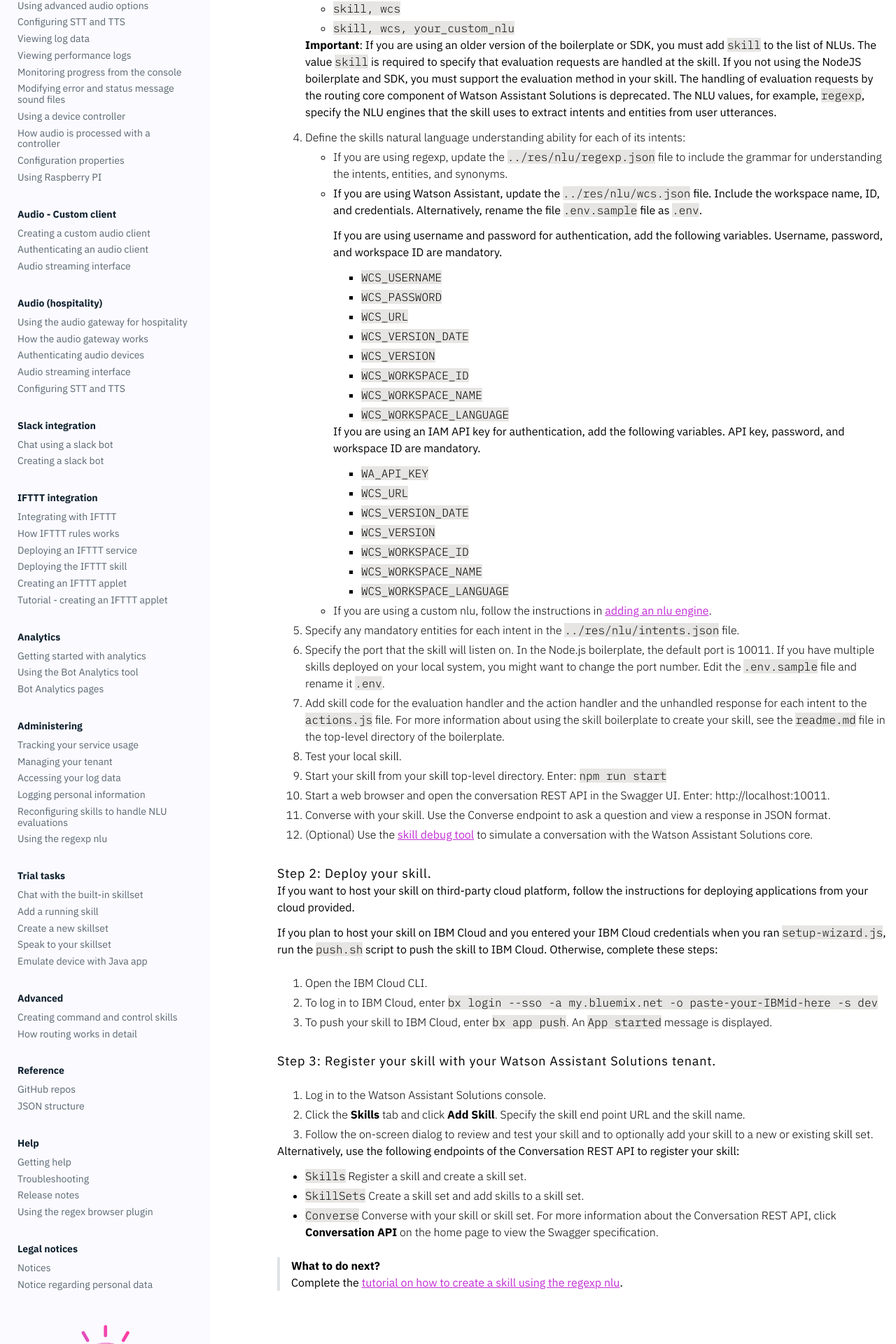
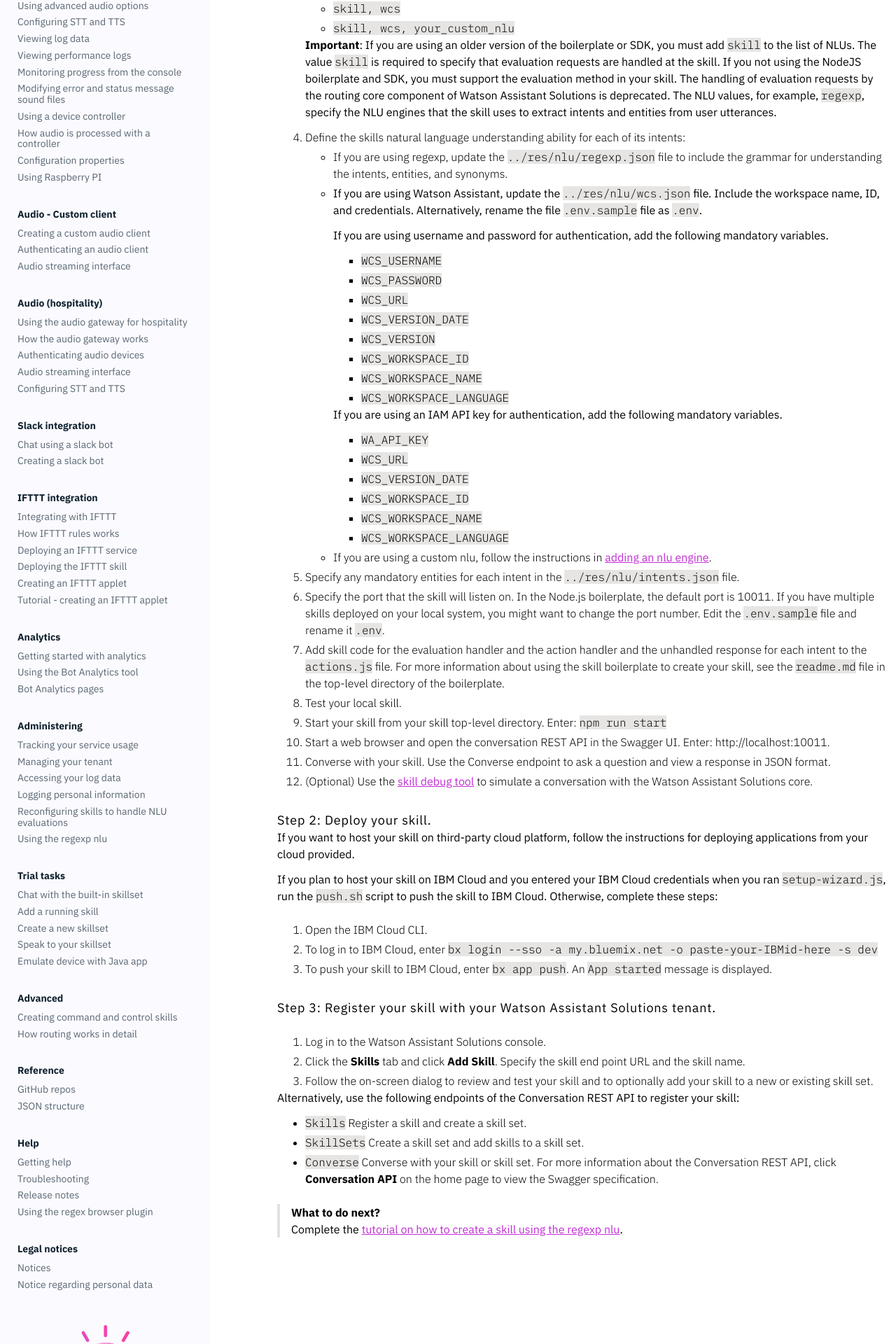
Before and after one commit to Watson-Personal-Assistant/developer, a Jekyll site: the page built from _content/skill/create_custom_skill.md, in a window 1280 px wide. Shown: the part 1330-3250 px from the top of the page at 70% size. Built offline with Jekyll 4.4.1, drawn with Linux system fonts in a browser that asks for light colours; some web fonts are replaced.

Commit message:
mandatory parameters

````diff
--- a/_content/skill/create_custom_skill.md
+++ b/_content/skill/create_custom_skill.md
@@ -47,8 +47,7 @@ Complete these steps to create, deploy, and register a custom skill.
    - If you are using regexp, update the ```../res/nlu/regexp.json``` file to include the grammar for understanding the intents, entities, and synonyms.
    - If you are using Watson Assistant, update the ```../res/nlu/wcs.json``` file. Include the workspace name, ID, and credentials.  Alternatively, rename the file ```.env.sample```  file as ```.env```.
 
-     If you are using username and password for authentication, add the following variables.  Username, password, and workspace ID are mandatory.
-
+     If you are using username and password for authentication, add the following mandatory variables.
       - ```WCS_USERNAME```
       - ```WCS_PASSWORD```
       - ```WCS_URL```
@@ -58,12 +57,10 @@ Complete these steps to create, deploy, and register a custom skill.
       - ```WCS_WORKSPACE_NAME```
       - ```WCS_WORKSPACE_LANGUAGE```
 
-      If you are using an IAM API key for authentication, add the following variables. API key, password, and workspace ID are mandatory.
-
+      If you are using an IAM API key for authentication, add the following mandatory variables.
        - ```WA_API_KEY```
        - ```WCS_URL```
        - ```WCS_VERSION_DATE```
-       - ```WCS_VERSION```
        - ```WCS_WORKSPACE_ID```
        - ```WCS_WORKSPACE_NAME```
        - ```WCS_WORKSPACE_LANGUAGE```
````
